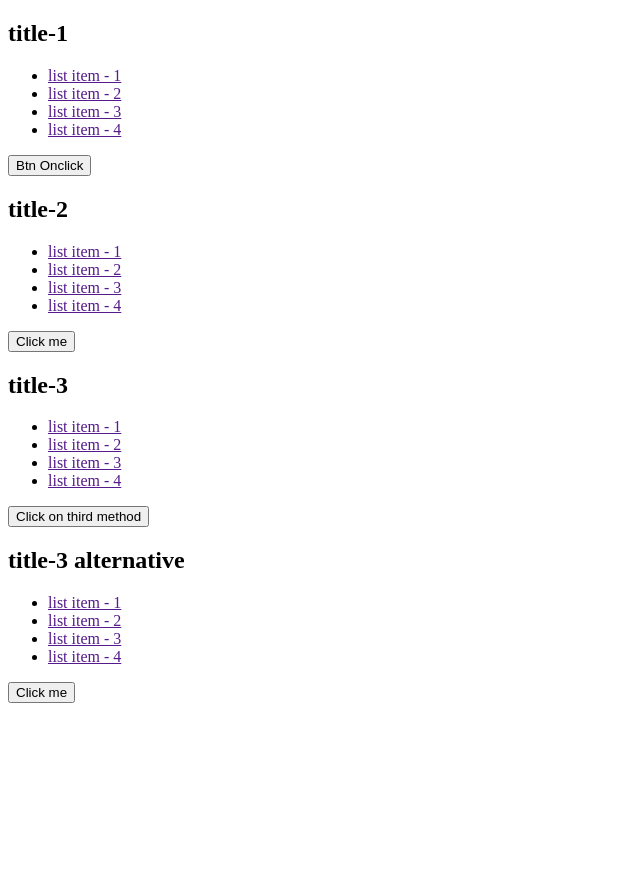
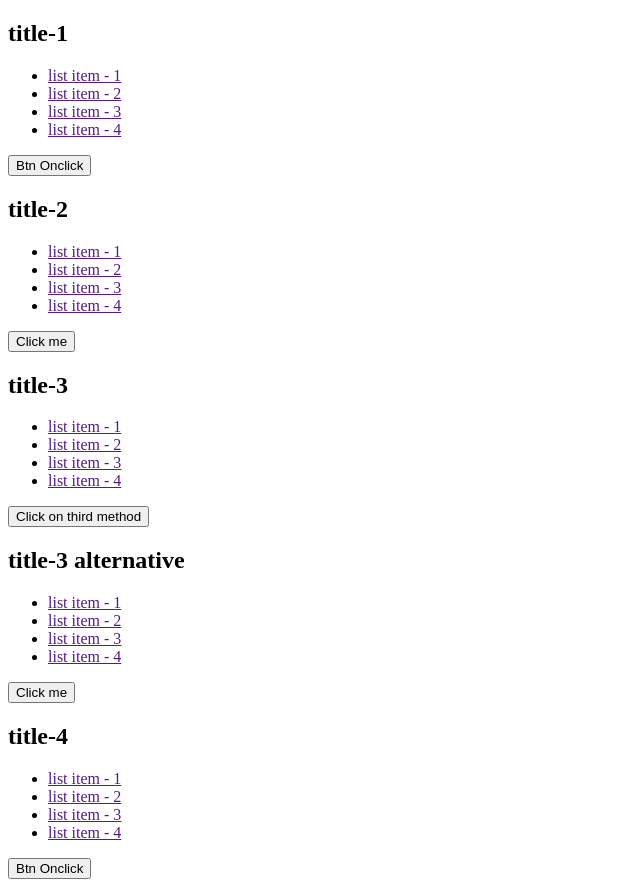
Before and after one commit to farjanayeasminrimi/JS-Event-Handler-Practice, a plain HTML site: page index.html in a window 1280 px wide. Shown: the whole page, without its empty margins (0-640 px from the left). Before the commit the page ends 800 px from the top, so only its background shows below. Drawn offline with Linux system fonts and the light colour scheme.

Commit message:
applied fourth  method of onclick

```diff
--- /dev/null
+++ b/JS/fourthMethod.js
@@ -0,0 +1,5 @@
+const fourthBtn = document.getElementById("fourth-btn");
+fourthBtn.addEventListener("click", function () {
+  const fourthSection = document.querySelector("#fourth-Section");
+  fourthSection.style.backgroundColor = "yellow";
+});
--- a/index.html
+++ b/index.html
@@ -57,9 +57,22 @@
           <button class="btn" id="alternative-btn">Click me</button>
         </div>
       </section>
+      <section id="fourth-Section">
+        <div class="card">
+          <h1 class="title">title-4</h1>
+          <ul class="menu">
+            <li class="list-item"><a href="">list item - 1</a></li>
+            <li class="list-item"><a href="">list item - 2</a></li>
+            <li class="list-item"><a href="">list item - 3</a></li>
+            <li class="list-item"><a href="">list item - 4</a></li>
+          </ul>
+          <button class="btn" id="fourth-btn">Btn Onclick</button>
+        </div>
+      </section>
     </main>
     <script src="./JS/script.js"></script>
     <script src="./JS/thirdMethod.js"></script>
     <script src="./JS/alternative.js"></script>
+    <script src="./JS/fourthMethod.js"></script>
   </body>
 </html>
```
